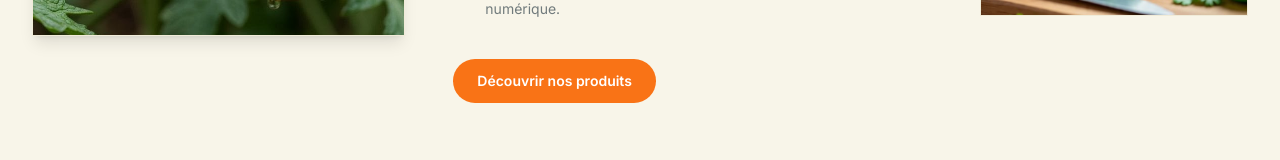
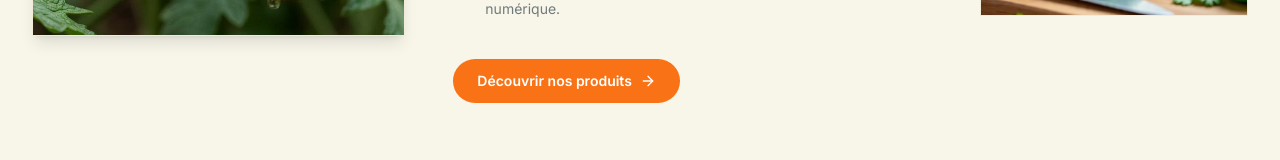
Before and after one commit to Jey-Vaninah/rekany-ui, a React (Vite) app: page / in a window 1280 px wide. Shown: the part 1951-2111 px from the top of the page. Built offline with nearby package versions, Linux system fonts and the light colour scheme.

Commit message:
fix: link

```diff
--- a/src/pages/Home/sections/AboutSection.tsx
+++ b/src/pages/Home/sections/AboutSection.tsx
@@ -6,6 +6,7 @@
 import poivron from "@/assets/images/poivron.jpg";
 
 import Button from "../../../components/ui/Button";
+import { Link } from "react-router-dom";
 
 export default function AboutSection() {
   return (
@@ -93,9 +94,11 @@
               </div>
 
               <div className="pt-4">
-                <Button variant="primary">
-                  Découvrir nos produits
-                </Button>
+                <Link to="/produits">
+                  <Button variant="primary" icon>
+                    Découvrir nos produits
+                  </Button>
+                </Link>
               </div>
 
             </motion.div>
--- a/src/pages/Home/sections/Hero.tsx
+++ b/src/pages/Home/sections/Hero.tsx
@@ -1,5 +1,5 @@
 import { motion } from "framer-motion";
-import { Search, Star, Globe, ArrowRight} from "lucide-react";
+import { Search, Star, Globe, ArrowRight } from "lucide-react";
 import { Link } from "react-router-dom";
 
 import bg from "@/assets/images/test2.jpg";
@@ -76,9 +76,12 @@
                 transition={{ duration: 1, delay: 0.4 }}
                 className="flex flex-wrap items-center gap-4"
               >
+
+                <Link to="/produits">
                   <Button variant="primary" icon>
                     Découvrir nos produits
                   </Button>
+                </Link>
 
                 <Link to="/contact">
                   <Button variant="secondary">
```
Lines whose indentation alone changed are shown as unchanged.
